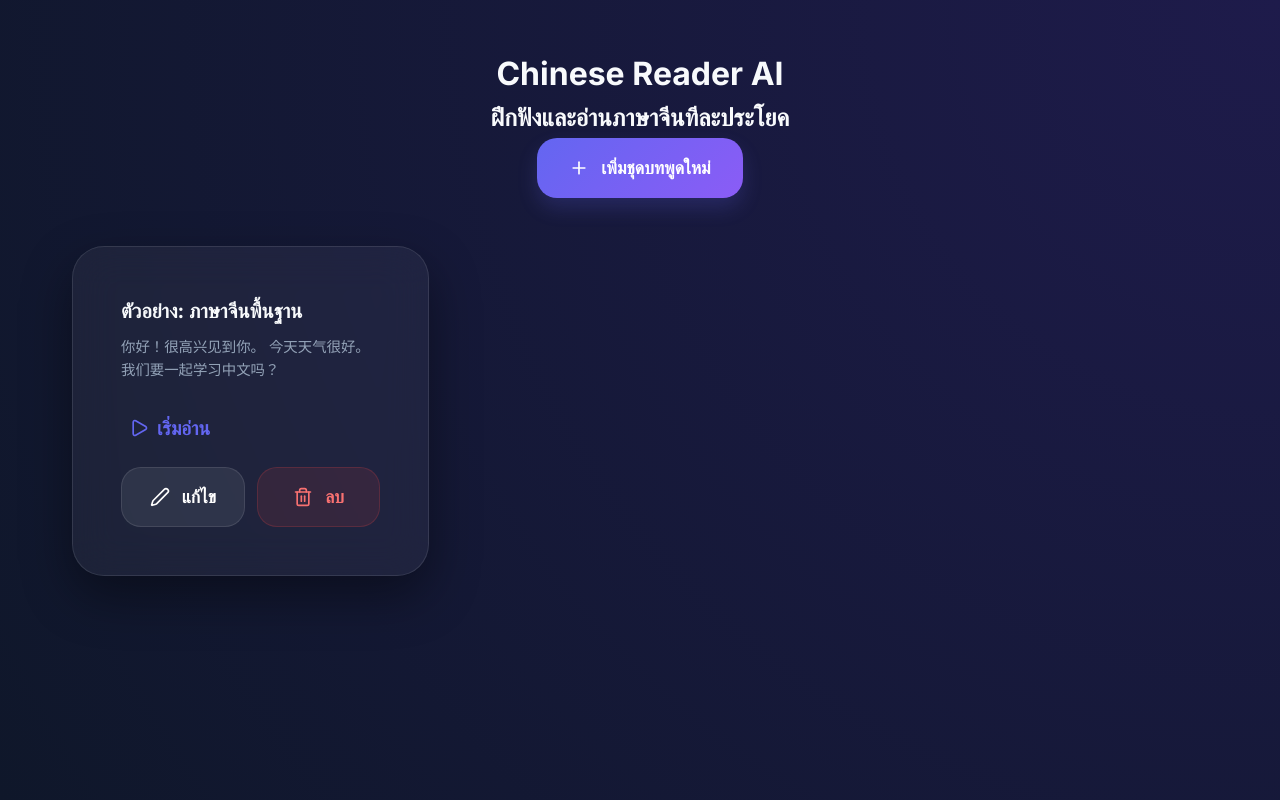
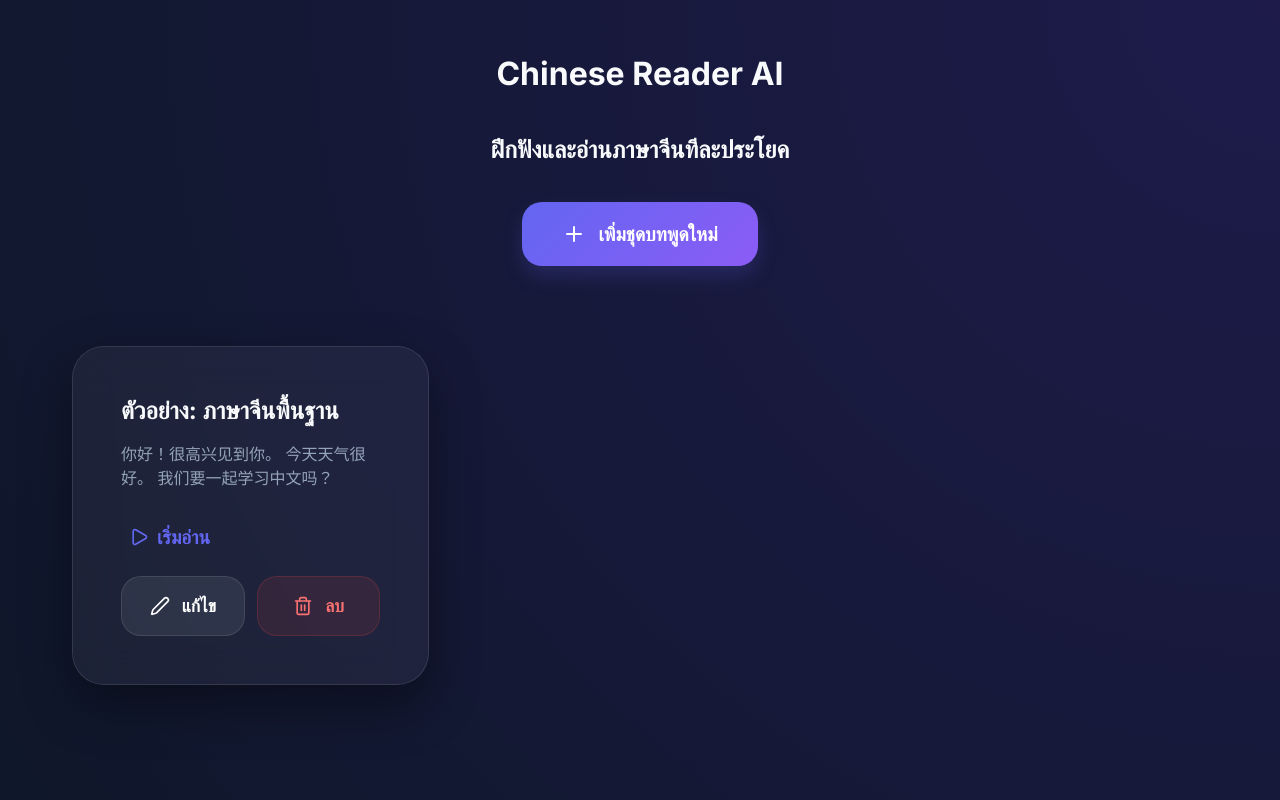
Before and after one commit to ajipitchayapong/speaker, a React (Vite) app: page / in a window 1280 px wide. Built offline with nearby package versions, Linux system fonts and the light colour scheme.

Commit message:
Fix text overflow and improve header spacing

```diff
--- a/src/App.jsx
+++ b/src/App.jsx
@@ -84,19 +84,30 @@ const App = () => {
             animate={{ opacity: 1, y: 0 }}
             exit={{ opacity: 0, y: -20 }}
           >
-            <header style={{ marginBottom: '3rem', textAlign: 'center' }}>
-              <h1>Chinese Reader AI</h1>
-              <h2>ฝึกฟังและอ่านภาษาจีนทีละประโยค</h2>
-              <button className="btn btn-primary" onClick={handleCreateNew}>
-                <Plus size={20} /> เพิ่มชุดบทพูดใหม่
+            <header style={{ marginBottom: '5rem', textAlign: 'center', display: 'flex', flexDirection: 'column', gap: '2rem', alignItems: 'center' }}>
+              <h1 style={{ margin: 0 }}>Chinese Reader AI</h1>
+              <h2 style={{ margin: 0 }}>ฝึกฟังและอ่านภาษาจีนทีละประโยค</h2>
+              <button className="btn btn-primary" onClick={handleCreateNew} style={{ padding: '1.25rem 2.5rem', fontSize: '1.2rem' }}>
+                <Plus size={24} /> เพิ่มชุดบทพูดใหม่
               </button>
             </header>
 
             <div className="sets-grid">
               {sets.map(set => (
-                <div key={set.id} className="glass-card" onClick={() => handleStartSet(set)} style={{ cursor: 'pointer', position: 'relative' }}>
-                  <h3 style={{ fontSize: '1.25rem', marginBottom: '0.5rem' }}>{set.title}</h3>
-                  <p style={{ color: 'var(--text-dim)', fontSize: '0.9rem', overflow: 'hidden', textOverflow: 'ellipsis', display: '-webkit-box', WebkitLineClamp: 3, WebkitBoxOrient: 'vertical' }}>
+                <div key={set.id} className="glass-card" onClick={() => handleStartSet(set)} style={{ cursor: 'pointer', position: 'relative', overflow: 'hidden', display: 'flex', flexDirection: 'column' }}>
+                  <h3 style={{ fontSize: '1.5rem', marginBottom: '1rem', wordBreak: 'break-word', overflowWrap: 'anywhere', lineHeight: '1.3' }}>{set.title}</h3>
+                  <p style={{
+                    color: 'var(--text-dim)',
+                    fontSize: '1rem',
+                    overflow: 'hidden',
+                    textOverflow: 'ellipsis',
+                    display: '-webkit-box',
+                    WebkitLineClamp: 3,
+                    WebkitBoxOrient: 'vertical',
+                    wordBreak: 'break-word',
+                    lineHeight: '1.5',
+                    flex: 1
+                  }}>
                     {set.content.replace(/\|\|\|/g, ' ')}
                   </p>
                   <div style={{ marginTop: '1.5rem', display: 'flex', flexDirection: 'column', gap: '1rem' }}>
```
